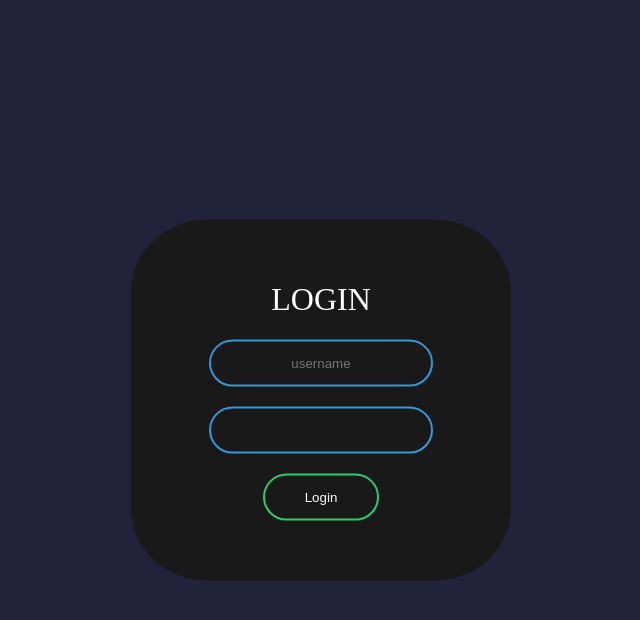
After one commit to Wikkktor/TransportApp, a Django app: page /login/ in a window 1280 px wide. The commit adds this page. Shown: the top 620 px of the page, without its empty margins (319-959 px from the left). Run offline with Django 3.2, Linux system fonts and the light colour scheme.

Commit message:
Login view

```diff
--- a/FinalProject/urls.py
+++ b/FinalProject/urls.py
@@ -34,5 +34,6 @@ urlpatterns = [
     path('order/list', views.OrderListView.as_view(), name='order_list_view'),
     path('order/delete/<int:pk>', views.OrderDeleteView.as_view(), name='order_delete_view'),
     path('order/detail/<int:pk>', views.DetailOrderView.as_view(), name='order_detail_view'),
+    path('login/', views.LoginView.as_view(), name='login'),
 
 ]
--- a/TransportApp/forms.py
+++ b/TransportApp/forms.py
@@ -50,3 +50,8 @@ class OrdersModelForm(forms.ModelForm):
         widgets = {
             'delivery_time': DateInput,
         }
+
+
+class LoginForm(forms.Form):
+    username = forms.CharField()
+    password = forms.CharField(widget=forms.PasswordInput)
--- a/TransportApp/static/main.css
+++ b/TransportApp/static/main.css
@@ -57,9 +57,8 @@ body {
     background-color: #0d1b2a;
 }
 .map {
-    width:1200px;
-    margin: auto;
-    padding: 10px;
+    width:1000px;
+    margin: 0;
 }
 .form_view {
     margin: auto;
@@ -96,12 +95,61 @@ a {
 }
 .coint li:hover {
     background-color: #fefae0;
-    /*margin: 10px;*/
-    /*padding: 10px;*/
-    /*list-style-type: none;*/
 }
 .detail_order_coint {
     background-color: #fefae0;
     padding: 10px;
     text-align: center;
 }
+.login {
+    width: 300px;
+    padding: 40px;
+    position: absolute;
+    top: 50%;
+    left: 50%;
+    transform: translate(-50%, -50%);
+    background: #191919;
+    text-align: center;
+    border-radius: 20%;
+}
+.password, .username {
+    background: none;
+    display: block;
+    margin: 20px auto;
+    text-align: center;
+    border: 2px solid #3498db;
+    padding: 14px 10px;
+    width: 200px;
+    outline: none;
+    color: white;
+    border-radius: 24px;
+    transition: 0.25s;
+}
+.login h1{
+    color: white;
+    text-transform: uppercase;
+    font-weight: 500;
+}
+.password:focus, .username:focus{
+    width: 280px;
+    border-color: #2ecc71;
+}
+.login input[type='submit']{
+    background: none;
+    display: block;
+    margin: 20px auto;
+    text-align: center;
+    border: 2px solid #2ecc71;
+    padding: 14px 40px;
+    outline: none;
+    color: white;
+    border-radius: 24px;
+    transition: 0.25s;
+    cursor: pointer;
+}
+.login input[type='submit']:hover{
+    background: #2ecc71;
+}
+.login_body {
+    background-color: #22223b;
+}
--- a/TransportApp/views.py
+++ b/TransportApp/views.py
@@ -1,5 +1,9 @@
-from django.shortcuts import render
+from django.contrib.auth import authenticate, login
+from django.http import HttpResponse
+from django.shortcuts import render, redirect
 import folium
+
+from TransportApp.forms import LoginForm
 from TransportApp.geocode import get_location_geo
 from TransportApp import forms
 from TransportApp.models import Cars, Transport, Orders, Drivers
@@ -129,3 +133,19 @@ class DetailOrderView(View):
             'detail_order.html',
             {'orders': order, 'my_map': detail_map._repr_html_()}
         )
+
+
+class LoginView(View):
+    def get(self, request):
+        form = LoginForm()
+        return render(request, 'login.html', {'form': form})
+
+    def post(self, request):
+        form = LoginForm(request.POST)
+        next_url = request.GET.get('next', '/')
+        if form.is_valid():
+            user = authenticate(request, **form.cleaned_data)
+            if user is not None:
+                login(request, user)
+                return redirect(next_url)
+        return render(request, 'login.html', {'form': form})
--- /dev/null
+++ b/templates/login.html
@@ -0,0 +1,18 @@
+{% load static %}
+<!DOCTYPE html>
+<html lang="en">
+<head>
+    <meta charset="UTF-8">
+    <link rel="stylesheet" href="{% static 'main.css' %}">
+    <title>Transport App by Wiktor Karaszewicz</title>
+</head>
+<body class="login_body">
+<form class="login" method="post">
+    {% csrf_token %}
+    <h1> Login </h1>
+    <input class='username' type="text" name="" placeholder="username">
+    <input class='password' type="password" name="">
+    <input type="submit" name="" value="Login">
+</form>
+</body>
+</html>
```
